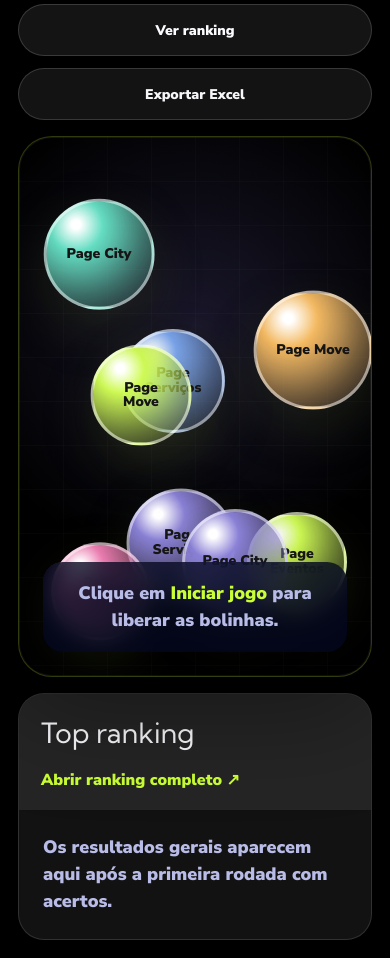
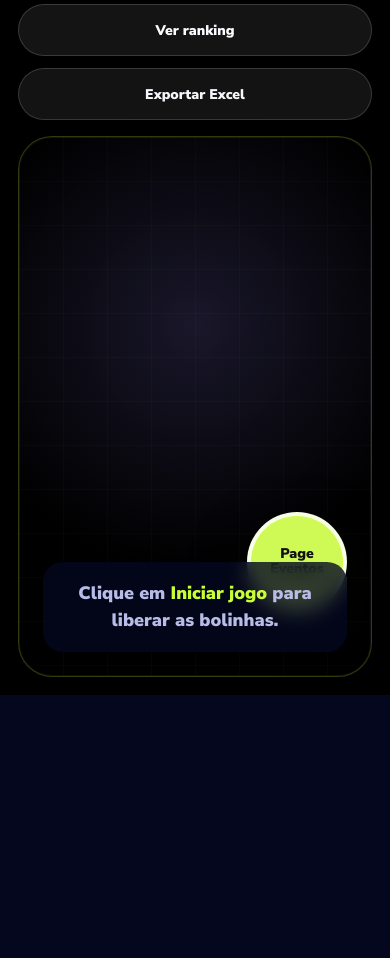
Before and after one commit to LoanTriforce/page-games, a Next.js app: page /minigames/bolinhas-page in a window 390 px wide. Shown: the part 1520-2478 px from the top of the page. After the commit the page ends 2215 px from the top, so only its background shows below. Built offline with nearby package versions, Linux system fonts and the light colour scheme; no server answers; the database is empty.

Commit message:
feat: simplifica bolinhas como jogo de reflexo

```diff
--- a/app/minigames/bolinhas-page/bolinhas-game.tsx
+++ b/app/minigames/bolinhas-page/bolinhas-game.tsx
@@ -9,7 +9,6 @@ import {
   calculateBubblesScore,
   downloadBubblesRankingSpreadsheet,
   formatBubblesDuration,
-  formatBubblesResult,
   getAverageClickMs,
   getBubblesElapsedMs,
   isBubblesRankingConfigured,
@@ -43,7 +42,6 @@ type RoundResult = {
 };
 
 const BUBBLE_COLORS = ["#caff35", "#8b7fe8", "#ffb84d", "#50e3c2", "#ff77b7", "#73a7ff"];
-const INITIAL_BUBBLES = 8;
 
 function makeBubble(index: number): Bubble {
   return {
@@ -54,10 +52,6 @@ function makeBubble(index: number): Bubble {
     size: 118 + Math.round(Math.random() * 28),
     color: BUBBLE_COLORS[index % BUBBLE_COLORS.length],
   };
-}
-
-function makeBubbles() {
-  return Array.from({ length: INITIAL_BUBBLES }, (_, index) => makeBubble(index));
 }
 
 function repositionBubble(bubble: Bubble): Bubble {
@@ -78,10 +72,6 @@ function formatTimer(ms: number) {
   return `${String(minutes).padStart(2, "0")}:${String(seconds).padStart(2, "0")}`;
 }
 
-function rankingPreview(entries: BubblesRankingEntry[]) {
-  return entries.slice(0, 5);
-}
-
 export function BubblesGame() {
   const [phase, setPhase] = useState<GamePhase>("idle");
   const [name, setName] = useState("");
@@ -92,7 +82,7 @@ export function BubblesGame() {
   const [rankingStatus, setRankingStatus] = useState<"loading" | "ready" | "error" | "unconfigured">(
     isBubblesRankingConfigured() ? "loading" : "unconfigured",
   );
-  const [bubbles, setBubbles] = useState<Bubble[]>(() => makeBubbles());
+  const [bubble, setBubble] = useState<Bubble>(() => makeBubble(0));
   const [remainingMs, setRemainingMs] = useState(BUBBLES_ROUND_DURATION_MS);
   const [clickDetails, setClickDetails] = useState<BubbleClickDetail[]>([]);
   const [result, setResult] = useState<RoundResult | null>(null);
@@ -227,7 +217,7 @@ export function BubblesGame() {
     currentTimeRef.current = startTimeRef.current;
     phaseRef.current = "playing";
     setRemainingMs(BUBBLES_ROUND_DURATION_MS);
-    setBubbles(makeBubbles());
+    setBubble(makeBubble(0));
     setPhase("playing");
   }
 
@@ -240,11 +230,11 @@ export function BubblesGame() {
     setMessage("");
     setError("");
     setRemainingMs(BUBBLES_ROUND_DURATION_MS);
-    setBubbles(makeBubbles());
+    setBubble(makeBubble(0));
     setPhase("idle");
   }
 
-  function clickBubble(bubbleId: string) {
+  function clickBubble() {
     if (phaseRef.current !== "playing") return;
 
     const clickedAtMs = Math.min(BUBBLES_ROUND_DURATION_MS, Math.max(0, currentTimeRef.current - startTimeRef.current));
@@ -253,14 +243,11 @@ export function BubblesGame() {
       return;
     }
 
-    const targetBubble = bubbles.find((bubble) => bubble.id === bubbleId);
-    if (!targetBubble) return;
-
-    const nextDetail = { product: targetBubble.product, clickedAtMs: Math.round(clickedAtMs) };
+    const nextDetail = { product: bubble.product, clickedAtMs: Math.round(clickedAtMs) };
     const nextDetails = [...clickDetailsRef.current, nextDetail];
     clickDetailsRef.current = nextDetails;
     setClickDetails(nextDetails);
-    setBubbles((current) => current.map((bubble) => bubble.id === bubbleId ? repositionBubble(bubble) : bubble));
+    setBubble((current) => repositionBubble(current));
   }
 
   function handleExportRanking() {
@@ -320,13 +307,12 @@ export function BubblesGame() {
 
       <div className="bubbles-arena" aria-label="Área do jogo com bolinhas pulando">
         <div className="bubbles-arena-grid" aria-hidden="true" />
-        {bubbles.map((bubble) => (
         <button
           aria-label={`Clicar em ${bubble.product}`}
           className="bubbles-ball"
           disabled={phase !== "playing"}
           key={bubble.id}
-            onClick={() => clickBubble(bubble.id)}
+          onClick={clickBubble}
           style={{
             "--bubble-color": bubble.color,
             "--bubble-size": `${bubble.size}px`,
@@ -337,7 +323,6 @@ export function BubblesGame() {
         >
           <span>{bubble.product}</span>
         </button>
-        ))}
         {phase !== "playing" && <div className="bubbles-arena-cover">Clique em <strong>Iniciar jogo</strong> para liberar as bolinhas.</div>}
       </div>
 
@@ -350,11 +335,6 @@ export function BubblesGame() {
           {result.saved ? <small>{result.position}º lugar no ranking geral</small> : <small>Faça pelo menos um clique para registrar no ranking.</small>}
         </section>
       )}
-
-      <aside className="bubbles-ranking-preview" aria-labelledby="bubbles-preview-title">
-        <div><h2 id="bubbles-preview-title">Top ranking</h2><Link href="/minigames/bolinhas-page/ranking">Abrir ranking completo ↗</Link></div>
-        {ranking.length ? <ol>{rankingPreview(ranking).map((entry, index) => <li key={entry.id}><span>{index + 1}º</span><strong>{formatBubblesResult(entry)}</strong><em>{entry.score.toLocaleString("pt-BR")} pts</em></li>)}</ol> : <p>Os resultados gerais aparecem aqui após a primeira rodada com acertos.</p>}
-      </aside>
     </section>
   );
 }
--- a/app/minigames/bolinhas-page/bolinhas-style.css
+++ b/app/minigames/bolinhas-page/bolinhas-style.css
@@ -30,7 +30,7 @@
 .bubbles-message { margin: 0; padding: 14px 18px; border: 1px solid rgba(255,255,255,.14); border-radius: 18px; color: var(--bubbles-muted); background: rgba(255,255,255,.08); font-size: 16px; font-weight: 900; }
 .bubbles-arena { position: relative; height: clamp(520px, 64vh, 760px); min-height: 460px; border: 1px solid rgba(202,255,53,.23); border-radius: 34px; background: radial-gradient(circle at 50% 35%, rgba(139,127,232,.18), rgba(0,0,0,.98) 62%); overflow: hidden; box-shadow: inset 0 0 0 1px rgba(255,255,255,.06), 0 34px 100px rgba(0,0,0,.35); }
 .bubbles-arena-grid { position: absolute; inset: 0; opacity: .28; background-image: linear-gradient(rgba(255,255,255,.08) 1px, transparent 1px), linear-gradient(90deg, rgba(255,255,255,.08) 1px, transparent 1px); background-size: 44px 44px; }
-.bubbles-ball { position: absolute; width: var(--bubble-size); height: var(--bubble-size); transform: translate(-50%, -50%); border: 3px solid rgba(255,255,255,.48); border-radius: 999px; background: radial-gradient(circle at 28% 22%, #fff 0 4%, var(--bubble-color) 24%, rgba(255,255,255,.1) 100%); color: #151515; box-shadow: 0 18px 45px rgba(0,0,0,.32), inset -14px -18px 30px rgba(0,0,0,.17); cursor: pointer; touch-action: manipulation; animation: bubbles-pop .22s ease both, bubbles-pulse 1.8s ease-in-out infinite; }
+.bubbles-ball { position: absolute; width: var(--bubble-size); height: var(--bubble-size); transform: translate(-50%, -50%); border: 4px solid rgba(255,255,255,.84); border-radius: 999px; background: var(--bubble-color); color: #111; box-shadow: 0 22px 58px rgba(0,0,0,.42); cursor: pointer; touch-action: manipulation; animation: bubbles-pop .18s ease both, bubbles-pulse 1.5s ease-in-out infinite; }
 .bubbles-ball:disabled { cursor: default; filter: grayscale(.18); opacity: .72; }
 .bubbles-ball span { width: 100%; height: 100%; display: flex; align-items: center; justify-content: center; padding: 16px; text-align: center; font-size: clamp(14px, 1vw, 18px); line-height: 1.06; font-weight: 1000; text-wrap: balance; }
 .bubbles-ball:not(:disabled):hover { z-index: 3; transform: translate(-50%, -50%) scale(1.06); }
@@ -40,15 +40,7 @@
 .bubbles-result p, .bubbles-result small, .bubbles-result span { margin: 0; color: var(--bubbles-muted); font-weight: 850; }
 .bubbles-result h2 { margin: 0; font-family: var(--font-display), system-ui, sans-serif; font-size: clamp(30px, 4vw, 58px); line-height: 1; }
 .bubbles-result strong { font-size: clamp(26px, 3vw, 42px); color: var(--bubbles-lime); }
-.bubbles-ranking-preview { border: 1px solid rgba(255,255,255,.13); border-radius: 26px; background: rgba(255,255,255,.07); overflow: hidden; }
-.bubbles-ranking-preview > div { display: flex; align-items: center; justify-content: space-between; gap: 14px; padding: 18px 22px; background: rgba(255,255,255,.08); }
-.bubbles-ranking-preview h2 { margin: 0; font-family: var(--font-display), system-ui, sans-serif; font-size: 28px; }
-.bubbles-ranking-preview a { color: var(--bubbles-lime); font-weight: 900; }
-.bubbles-ranking-preview ol { list-style: none; margin: 0; padding: 0; }
-.bubbles-ranking-preview li { min-height: 66px; display: grid; grid-template-columns: 58px minmax(0, 1fr) 140px; gap: 12px; align-items: center; padding: 14px 22px; border-top: 1px solid rgba(255,255,255,.1); }
-.bubbles-ranking-preview span, .bubbles-ranking-preview em { color: var(--bubbles-muted); font-style: normal; font-weight: 900; }
-.bubbles-ranking-preview strong { overflow-wrap: anywhere; }
-.bubbles-ranking-preview p, .bubbles-ranking-empty { margin: 0; padding: 24px; color: var(--bubbles-muted); font-size: 18px; font-weight: 850; }
+.bubbles-ranking-empty { margin: 0; padding: 24px; color: var(--bubbles-muted); font-size: 18px; font-weight: 850; }
 .bubbles-ranking-shell { background: #000; }
 .bubbles-ranking-heading { display: grid; grid-template-columns: 1fr auto; align-items: end; gap: 10px 24px; }
 .bubbles-ranking-heading span { grid-column: 2; grid-row: 1 / 3; color: var(--bubbles-muted); font-weight: 900; }
@@ -69,18 +61,16 @@
 }
 @media (max-width: 700px) {
   .bubbles-page { padding: 18px; }
-  .bubbles-header, .bubbles-actions, .bubbles-ranking-actions, .bubbles-ranking-preview > div { align-items: stretch; flex-direction: column; }
+  .bubbles-header, .bubbles-actions, .bubbles-ranking-actions { align-items: stretch; flex-direction: column; }
   .bubbles-stats { grid-template-columns: 1fr; }
   .bubbles-start-panel { padding: 16px; }
   .bubbles-primary, .bubbles-secondary { width: 100%; }
   .bubbles-arena { min-height: 390px; }
   .bubbles-ball { width: calc(var(--bubble-size) * .82); height: calc(var(--bubble-size) * .82); }
-  .bubbles-ranking-preview li { grid-template-columns: 48px minmax(0, 1fr); }
-  .bubbles-ranking-preview em { grid-column: 2; }
 }
 @media (prefers-reduced-motion: reduce) {
   .bubbles-primary, .bubbles-secondary, .bubbles-ball { animation: none; transition: none; }
   .bubbles-primary:hover, .bubbles-ball:not(:disabled):hover { transform: translate(-50%, -50%); }
 }
 @keyframes bubbles-pop { from { opacity: 0; transform: translate(-50%, -50%) scale(.72); } to { opacity: 1; transform: translate(-50%, -50%) scale(1); } }
-@keyframes bubbles-pulse { 0%, 100% { box-shadow: 0 18px 45px rgba(0,0,0,.32), inset -14px -18px 30px rgba(0,0,0,.17); } 50% { box-shadow: 0 22px 56px rgba(202,255,53,.18), inset -14px -18px 30px rgba(0,0,0,.17); } }
+@keyframes bubbles-pulse { 0%, 100% { box-shadow: 0 22px 58px rgba(0,0,0,.42); } 50% { box-shadow: 0 24px 70px rgba(202,255,53,.26); } }
```
Lines whose indentation alone changed are shown as unchanged.
